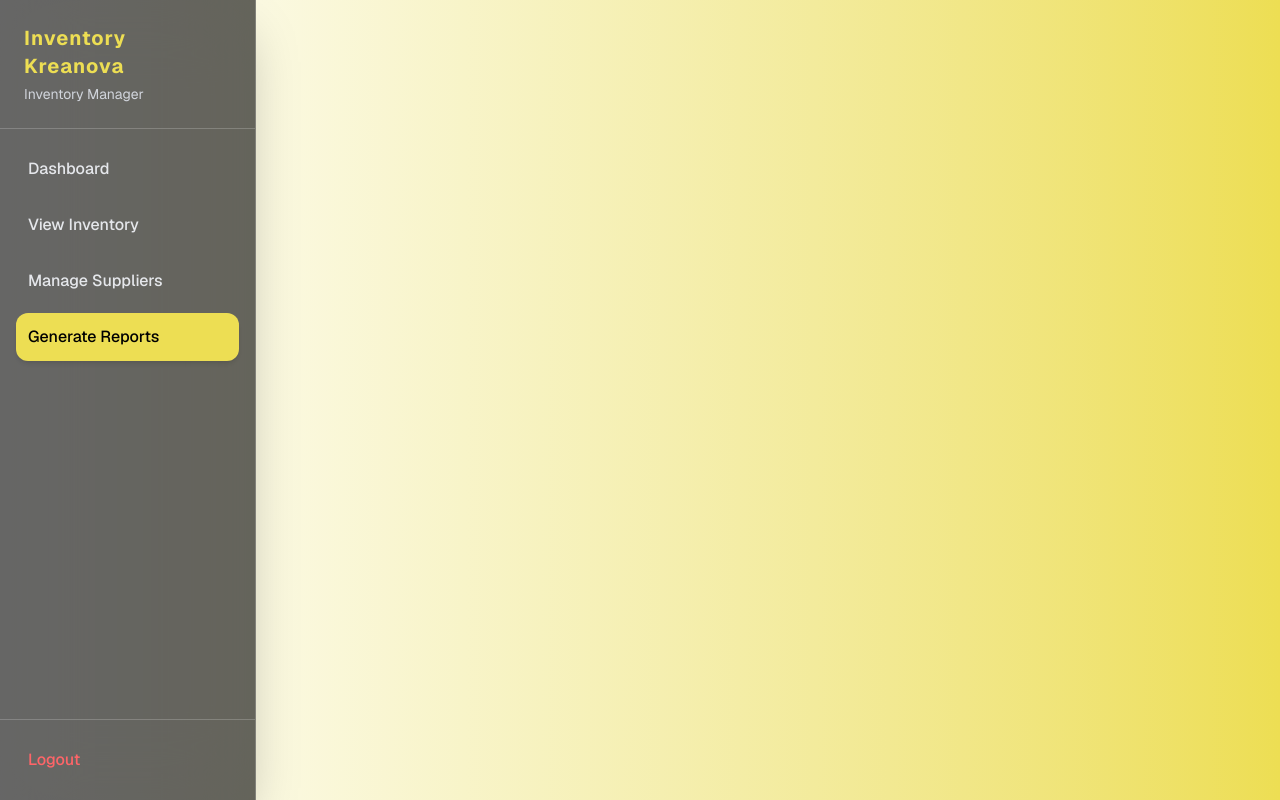
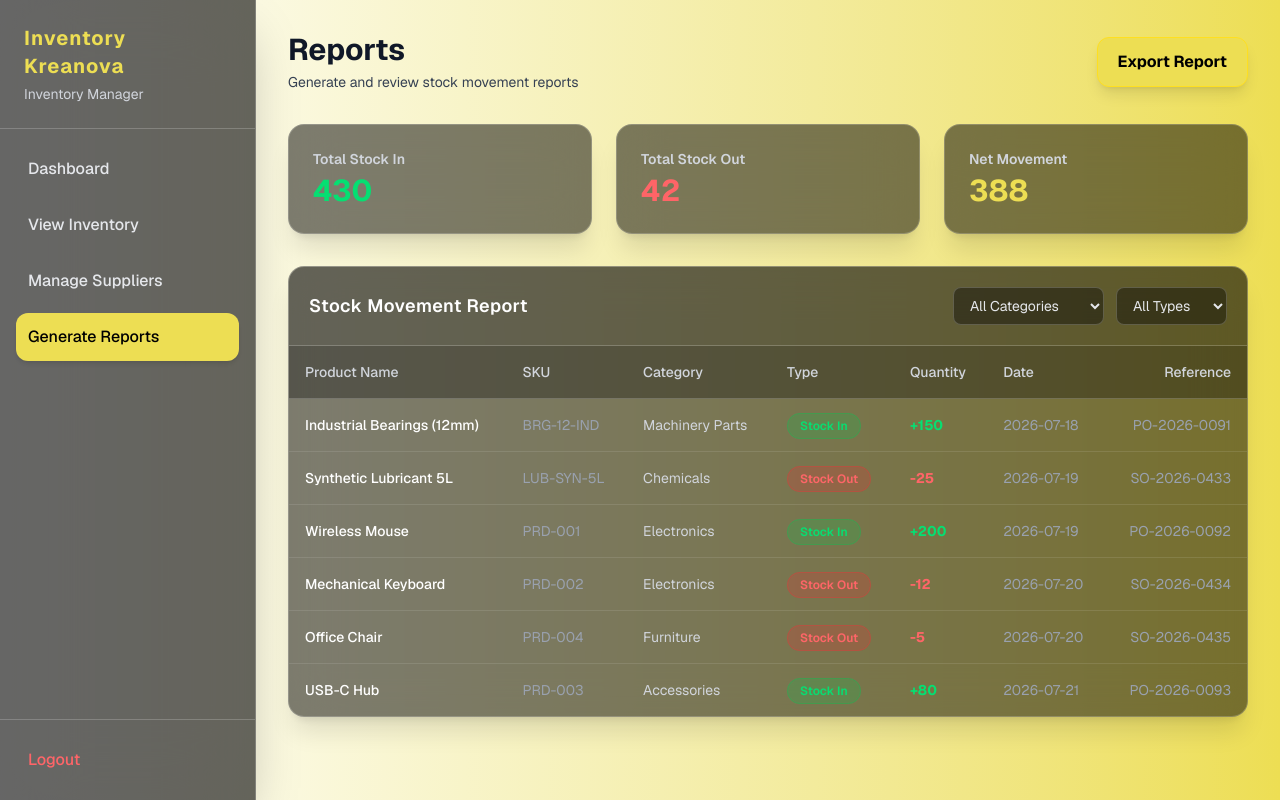
Before and after one commit to Yoshinovia/pra-pkl, a Next.js app in the folder frontend/: page /reports in a window 1280 px wide. Built offline with nearby package versions, Linux system fonts and the light colour scheme.

Commit message:
Make page for report's page and implemtation filtering by category and type

```diff
--- /dev/null
+++ b/frontend/app/components/reports/reports_table.tsx
@@ -0,0 +1,144 @@
+"use client";
+
+import { useState } from "react";
+
+export type MovementType = "Stock In" | "Stock Out";
+
+export interface ReportRow {
+  id: string;
+  productName: string;
+  sku: string;
+  category: string;
+  type: MovementType;
+  quantity: number;
+  date: string;
+  reference: string;
+}
+
+const categories = [
+  "All Categories",
+  "Electronics",
+  "Machinery Parts",
+  "Chemicals",
+  "Furniture",
+  "Accessories",
+];
+const movementTypes = ["All Types", "Stock In", "Stock Out"];
+
+function TypeBadge({ type }: { type: MovementType }) {
+  const isIn = type === "Stock In";
+  return (
+    <span
+      className={`px-3 py-1 rounded-full text-xs font-semibold border ${
+        isIn
+          ? "bg-green-500/20 text-green-400 border-green-500/30"
+          : "bg-red-500/20 text-red-400 border-red-500/30"
+      }`}
+    >
+      {type}
+    </span>
+  );
+}
+
+interface ReportsTableProps {
+  data: ReportRow[];
+}
+
+export default function ReportsTable({ data }: ReportsTableProps) {
+  const [categoryFilter, setCategoryFilter] = useState("All Categories");
+  const [typeFilter, setTypeFilter] = useState("All Types");
+
+  const filteredData = data.filter((row) => {
+    const matchesCategory =
+      categoryFilter === "All Categories" || row.category === categoryFilter;
+    const matchesType = typeFilter === "All Types" || row.type === typeFilter;
+    return matchesCategory && matchesType;
+  });
+
+  return (
+    <div className="bg-black/50 text-white backdrop-blur-xl rounded-2xl shadow-xl border border-white/20 overflow-hidden">
+      <div className="p-5 border-b border-white/20 bg-black/20 flex justify-between items-center flex-wrap gap-3">
+        <h3 className="font-semibold text-lg tracking-wide">
+          Stock Movement Report
+        </h3>
+
+        <div className="flex gap-3">
+          <select
+            value={categoryFilter}
+            onChange={(e) => setCategoryFilter(e.target.value)}
+            className="bg-black/40 border border-white/20 text-sm text-gray-200 rounded-lg px-3 py-2 focus:outline-none focus:border-[#edde53]"
+          >
+            {categories.map((cat) => (
+              <option key={cat} value={cat} className="bg-gray-900">
+                {cat}
+              </option>
+            ))}
+          </select>
+
+          <select
+            value={typeFilter}
+            onChange={(e) => setTypeFilter(e.target.value)}
+            className="bg-black/40 border border-white/20 text-sm text-gray-200 rounded-lg px-3 py-2 focus:outline-none focus:border-[#edde53]"
+          >
+            {movementTypes.map((type) => (
+              <option key={type} value={type} className="bg-gray-900">
+                {type}
+              </option>
+            ))}
+          </select>
+        </div>
+      </div>
+
+      <table className="w-full text-left border-collapse">
+        <thead>
+          <tr className="border-b border-white/20 text-sm text-gray-300 bg-black/30">
+            <th className="p-4 font-medium">Product Name</th>
+            <th className="p-4 font-medium">SKU</th>
+            <th className="p-4 font-medium">Category</th>
+            <th className="p-4 font-medium">Type</th>
+            <th className="p-4 font-medium">Quantity</th>
+            <th className="p-4 font-medium">Date</th>
+            <th className="p-4 font-medium text-right">Reference</th>
+          </tr>
+        </thead>
+        <tbody className="text-sm">
+          {filteredData.length > 0 ? (
+            filteredData.map((row) => (
+              <tr
+                key={row.id}
+                className="border-b border-white/10 hover:bg-white/5 transition-colors last:border-b-0"
+              >
+                <td className="p-4 font-medium text-white">
+                  {row.productName}
+                </td>
+                <td className="p-4 text-gray-400">{row.sku}</td>
+                <td className="p-4 text-gray-300">{row.category}</td>
+                <td className="p-4">
+                  <TypeBadge type={row.type} />
+                </td>
+                <td
+                  className={`p-4 font-bold ${
+                    row.type === "Stock In" ? "text-green-400" : "text-red-400"
+                  }`}
+                >
+                  {row.type === "Stock In" ? "+" : "-"}
+                  {row.quantity}
+                </td>
+                <td className="p-4 text-gray-400">{row.date}</td>
+                <td className="p-4 text-right text-gray-400">
+                  {row.reference}
+                </td>
+              </tr>
+            ))
+          ) : (
+            <tr>
+              <td colSpan={7} className="p-8 text-center text-gray-400">
+                No records match the selected filters.
+              </td>
+            </tr>
+          )}
+        </tbody>
+      </table>
+    </div>
+  );
+}
--- a/frontend/app/reports/page.tsx
+++ b/frontend/app/reports/page.tsx
@@ -1,9 +1,124 @@
 import Sidebar from "../components/dashboard/sidebar";
+import ReportsTable, { ReportRow } from "../components/reports/reports_table";
 
-export default function Reports(){
-    return (
-        <div className="flex min-h-screen font-sans bg-gradient-to-r from-white to-[#edde53]">
-            <Sidebar />
+// TODO: replace with real fetch once API is ready
+// const reportData = await fetch("your-api-url").then((res) => res.json());
+const reportData: ReportRow[] = [
+  {
+    id: "1",
+    productName: "Industrial Bearings (12mm)",
+    sku: "BRG-12-IND",
+    category: "Machinery Parts",
+    type: "Stock In",
+    quantity: 150,
+    date: "2026-07-18",
+    reference: "PO-2026-0091",
+  },
+  {
+    id: "2",
+    productName: "Synthetic Lubricant 5L",
+    sku: "LUB-SYN-5L",
+    category: "Chemicals",
+    type: "Stock Out",
+    quantity: 25,
+    date: "2026-07-19",
+    reference: "SO-2026-0433",
+  },
+  {
+    id: "3",
+    productName: "Wireless Mouse",
+    sku: "PRD-001",
+    category: "Electronics",
+    type: "Stock In",
+    quantity: 200,
+    date: "2026-07-19",
+    reference: "PO-2026-0092",
+  },
+  {
+    id: "4",
+    productName: "Mechanical Keyboard",
+    sku: "PRD-002",
+    category: "Electronics",
+    type: "Stock Out",
+    quantity: 12,
+    date: "2026-07-20",
+    reference: "SO-2026-0434",
+  },
+  {
+    id: "5",
+    productName: "Office Chair",
+    sku: "PRD-004",
+    category: "Furniture",
+    type: "Stock Out",
+    quantity: 5,
+    date: "2026-07-20",
+    reference: "SO-2026-0435",
+  },
+  {
+    id: "6",
+    productName: "USB-C Hub",
+    sku: "PRD-003",
+    category: "Accessories",
+    type: "Stock In",
+    quantity: 80,
+    date: "2026-07-21",
+    reference: "PO-2026-0093",
+  },
+];
+
+export default function Reports() {
+  const totalIn = reportData
+    .filter((r) => r.type === "Stock In")
+    .reduce((sum, r) => sum + r.quantity, 0);
+  const totalOut = reportData
+    .filter((r) => r.type === "Stock Out")
+    .reduce((sum, r) => sum + r.quantity, 0);
+
+  return (
+    <div className="flex min-h-screen font-sans bg-gradient-to-r from-white to-[#edde53]">
+      <Sidebar />
+
+      <main className="flex-1 p-8">
+        {/* Header - static, stays server-rendered */}
+        <header className="flex justify-between items-center mb-8">
+          <div>
+            <h2 className="text-3xl font-bold text-gray-900">Reports</h2>
+            <p className="text-gray-700 text-sm mt-1">
+              Generate and review stock movement reports
+            </p>
+          </div>
+          <button className="bg-[#edde53] hover:bg-yellow-400 text-black font-bold px-5 py-3 rounded-xl shadow-lg transition-colors border border-yellow-300">
+            Export Report
+          </button>
+        </header>
+
+        {/* Summary Cards - static, stays server-rendered */}
+        <div className="grid grid-cols-3 gap-6 mb-8">
+          <div className="bg-black/50 text-white backdrop-blur-xl p-6 rounded-2xl shadow-xl border border-white/20">
+            <h3 className="text-gray-300 text-sm font-semibold mb-1">
+              Total Stock In
+            </h3>
+            <p className="text-3xl font-bold text-green-400">{totalIn}</p>
+          </div>
+          <div className="bg-black/50 text-white backdrop-blur-xl p-6 rounded-2xl shadow-xl border border-white/20">
+            <h3 className="text-gray-300 text-sm font-semibold mb-1">
+              Total Stock Out
+            </h3>
+            <p className="text-3xl font-bold text-red-400">{totalOut}</p>
+          </div>
+          <div className="bg-black/50 text-white backdrop-blur-xl p-6 rounded-2xl shadow-xl border border-white/20">
+            <h3 className="text-gray-300 text-sm font-semibold mb-1">
+              Net Movement
+            </h3>
+            <p className="text-3xl font-bold text-[#edde53]">
+              {totalIn - totalOut}
+            </p>
+          </div>
         </div>
-    )
+
+        {/* Only this part needs interactivity -> Client Component */}
+        <ReportsTable data={reportData} />
+      </main>
+    </div>
+  );
 }
```
